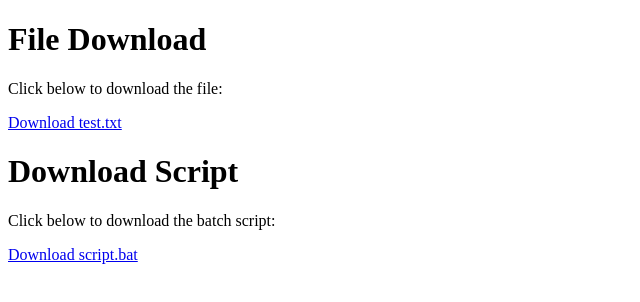
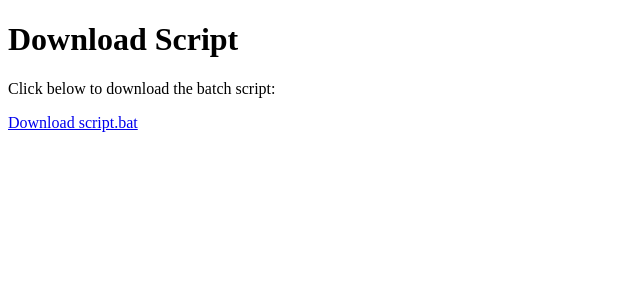
Before and after one commit to anasoyyo/ucases, a plain HTML site: page index.html in a window 1280 px wide. Shown: the whole page, without its empty margins (0-640 px from the left). Drawn offline with Linux system fonts and the light colour scheme.

Commit message:
Update index.html

```diff
--- a/index.html
+++ b/index.html
@@ -6,9 +6,6 @@
     <title>Download Test File</title>
 </head>
 <body>
-    <h1>File Download</h1>
-    <p>Click below to download the file:</p>
-    <a href="test.txt" download>Download test.txt</a>
     <h1>Download Script</h1>
     <p>Click below to download the batch script:</p>
     <a href="script.bat" download>Download script.bat</a>
```
